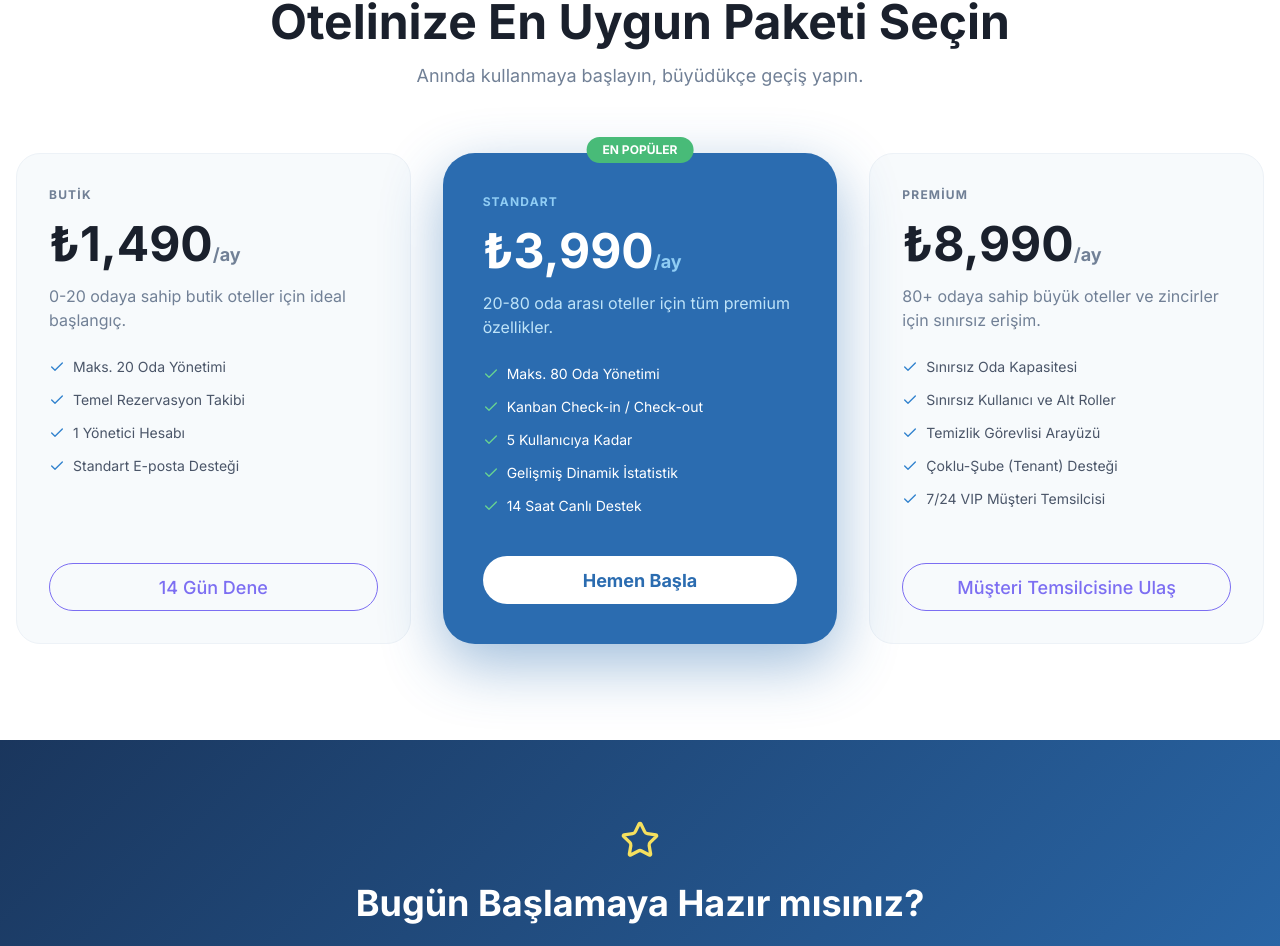
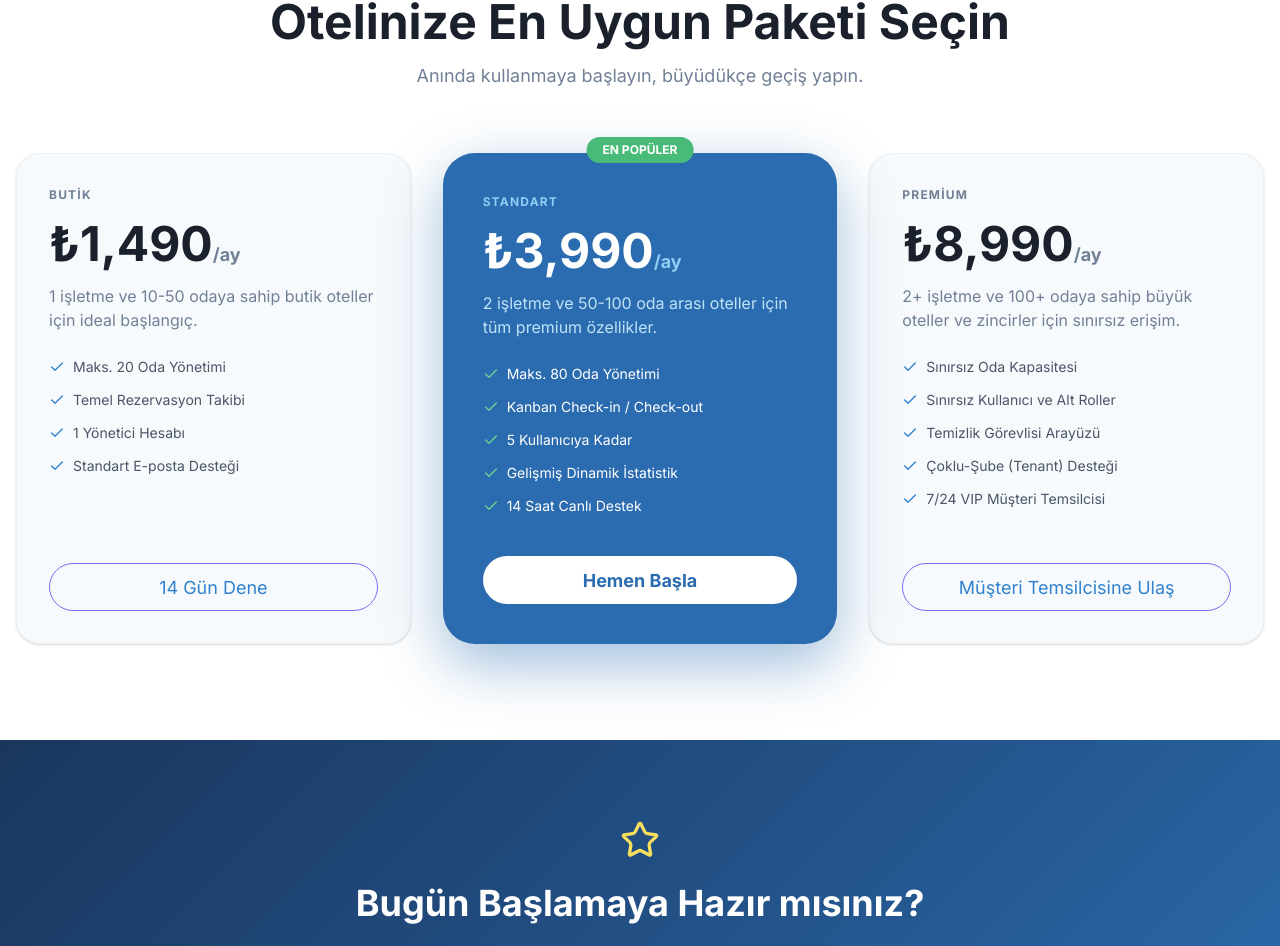
Before and after one commit to mrtksknn/hotel-management-app, a Next.js app: page / in a window 1280 px wide. Shown: the part 2166-3112 px from the top of the page. Built offline with nearby package versions, Linux system fonts and the light colour scheme; no server answers.

Commit message:
feat: implement initial application layout and landing page with pricing constants

```diff
--- a/app/layout.tsx
+++ b/app/layout.tsx
@@ -9,8 +9,27 @@ import { Inter } from "next/font/google";
 
 const inter = Inter({ subsets: ["latin"] });
 
+import { useEffect, useState } from "react";
+
 export default function RootLayout({ children }: { children: React.ReactNode }) {
   const pathname = usePathname();
+  const [mounted, setMounted] = useState(false);
+
+  useEffect(() => {
+    setMounted(true);
+  }, []);
+
+  if (!mounted) {
+    return (
+      <html lang="tr">
+        <body className={inter.className}>
+          <Providers>
+            <Box minH="100vh" />
+          </Providers>
+        </body>
+      </html>
+    );
+  }
 
   // Ana sayfa, Login ve Register sayfalarında Sidebar gizli olacak
   const isAuthPage = pathname === "/" || pathname === "/login" || pathname === "/register";
--- a/app/page.tsx
+++ b/app/page.tsx
@@ -33,6 +33,7 @@ import {
 import { motion, useInView } from "framer-motion";
 import { useRef, useState } from "react";
 import { useToast } from "@chakra-ui/react";
+import { PRICING_PLANS } from "@/constants/pricing";
 
 // ──────────────────────────────────────────────
 // Motion helpers
@@ -604,67 +605,31 @@ export default function HomePage() {
             </MotionBox>
 
             <SimpleGrid columns={{ base: 1, md: 3 }} spacing={8} alignItems="stretch">
-              {/* Butik */}
+              {PRICING_PLANS.map((plan) => (
                 <MotionVStack
+                  key={plan.id}
                   variants={fadeUp}
-                custom={0}
-                p={8}
-                bg="gray.50"
-                borderRadius="2xl"
-                border="1px solid"
+                  custom={plan.delay}
+                  p={plan.isHighlighted ? 10 : 8}
+                  bg={plan.isHighlighted ? "blue.600" : "gray.50"}
+                  color={plan.isHighlighted ? "white" : "inherit"}
+                  borderRadius={plan.isHighlighted ? "3xl" : "2xl"}
+                  border={plan.isHighlighted ? "none" : "1px solid"}
                   borderColor="gray.100"
                   align="stretch"
                   justify="space-between"
-                _hover={{ boxShadow: "md", transform: "translateY(-4px)" }}
+                  boxShadow={plan.isHighlighted ? "0 20px 60px rgba(43,108,176,0.45)" : "sm"}
+                  transform={plan.isHighlighted ? { md: "scale(1.05)" } : undefined}
+                  position="relative"
+                  zIndex={plan.isHighlighted ? 2 : 1}
+                  _hover={{
+                    boxShadow: plan.isHighlighted ? "0 28px 80px rgba(43,108,176,0.55)" : "md",
+                    transform: plan.isHighlighted ? { md: "scale(1.07)" } : "translateY(-4px)"
+                  }}
                   transition="all 0.3s"
                 >
                   <Box>
-                  <Text fontWeight="bold" color="gray.500" letterSpacing="widest" fontSize="xs">
-                    BUTİK
-                  </Text>
-                  <Heading size="2xl" my={4}>
-                    ₺1,490
-                    <Text as="span" fontSize="lg" color="gray.500">
-                      /ay
-                    </Text>
-                  </Heading>
-                  <Text color="gray.500" mb={6}>
-                    0-20 odaya sahip butik oteller için ideal başlangıç.
-                  </Text>
-                  <List spacing={3} mb={8}>
-                    {["Maks. 20 Oda Yönetimi", "Temel Rezervasyon Takibi", "1 Yönetici Hesabı", "Standart E-posta Desteği"].map(
-                      (item) => (
-                        <ListItem key={item} display="flex" alignItems="center" gap={2}>
-                          <Icon as={Check} color="blue.500" boxSize={4} />
-                          <Text color="gray.600" fontSize="sm">{item}</Text>
-                        </ListItem>
-                      )
-                    )}
-                  </List>
-                </Box>
-                <Button size="lg" variant="outline" colorScheme="blue" borderRadius="full">
-                  14 Gün Dene
-                </Button>
-              </MotionVStack>
-
-              {/* Standart – highlighted */}
-              <MotionVStack
-                variants={fadeUp}
-                custom={1}
-                p={10}
-                bg="blue.600"
-                color="white"
-                borderRadius="3xl"
-                boxShadow="0 20px 60px rgba(43,108,176,0.45)"
-                align="stretch"
-                transform={{ md: "scale(1.05)" }}
-                position="relative"
-                justify="space-between"
-                zIndex={2}
-                _hover={{ boxShadow: "0 28px 80px rgba(43,108,176,0.55)", transform: { md: "scale(1.07)" } }}
-                transition="all 0.3s"
-              >
-                <Box>
+                    {plan.badge && (
                       <Badge
                         position="absolute"
                         top="-4"
@@ -679,94 +644,50 @@ export default function HomePage() {
                         fontSize="xs"
                         fontWeight="bold"
                       >
-                    EN POPÜLER
+                        {plan.badge}
                       </Badge>
-                  <Text fontWeight="bold" color="blue.200" letterSpacing="widest" fontSize="xs">
-                    STANDART
+                    )}
+                    <Text
+                      fontWeight="bold"
+                      color={plan.isHighlighted ? "blue.200" : "gray.500"}
+                      letterSpacing="widest"
+                      fontSize="xs"
+                    >
+                      {plan.name}
                     </Text>
                     <Heading size="2xl" my={4}>
-                    ₺3,990
-                    <Text as="span" fontSize="lg" color="blue.200">
+                      ₺{plan.price}
+                      <Text as="span" fontSize="lg" color={plan.isHighlighted ? "blue.200" : "gray.500"}>
                         /ay
                       </Text>
                     </Heading>
-                  <Text color="blue.100" mb={6}>
-                    20-80 oda arası oteller için tüm premium özellikler.
+                    <Text color={plan.isHighlighted ? "blue.100" : "gray.500"} mb={6}>
+                      {plan.description}
                     </Text>
-                  <List spacing={3} mb={8} color="white">
-                    {[
-                      "Maks. 80 Oda Yönetimi",
-                      "Kanban Check-in / Check-out",
-                      "5 Kullanıcıya Kadar",
-                      "Gelişmiş Dinamik İstatistik",
-                      "14 Saat Canlı Destek",
-                    ].map((item) => (
+                    <List spacing={3} mb={8} color={plan.isHighlighted ? "white" : "inherit"}>
+                      {plan.features.map((item) => (
                         <ListItem key={item} display="flex" alignItems="center" gap={2}>
-                        <Icon as={Check} color="green.300" boxSize={4} />
-                        <Text fontSize="sm">{item}</Text>
+                          <Icon as={Check} color={plan.isHighlighted ? "green.300" : "blue.500"} boxSize={4} />
+                          <Text color={plan.isHighlighted ? "white" : "gray.600"} fontSize="sm">{item}</Text>
                         </ListItem>
                       ))}
                     </List>
                   </Box>
                   <Button
                     size="lg"
-                  bg="white"
-                  color="blue.600"
+                    variant={plan.isHighlighted ? "solid" : "outline"}
+                    bg={plan.isHighlighted ? "white" : "transparent"}
+                    color={plan.isHighlighted ? "blue.600" : plan.colorScheme + ".500"}
+                    colorScheme={plan.isHighlighted ? undefined : plan.colorScheme}
                     borderRadius="full"
-                  fontWeight="bold"
-                  _hover={{ bg: "blue.50" }}
-                  onClick={() => router.push("/register")}
+                    fontWeight={plan.isHighlighted ? "bold" : "normal"}
+                    _hover={plan.isHighlighted ? { bg: "blue.50" } : { bg: plan.colorScheme + ".50" }}
+                    onClick={() => plan.id === "standart" ? router.push("/register") : undefined}
                   >
-                  Hemen Başla
+                    {plan.buttonText}
                   </Button>
                 </MotionVStack>
-
-              {/* Premium */}
-              <MotionVStack
-                variants={fadeUp}
-                custom={2}
-                p={8}
-                bg="gray.50"
-                borderRadius="2xl"
-                border="1px solid"
-                borderColor="gray.100"
-                align="stretch"
-                justify="space-between"
-                _hover={{ boxShadow: "md", transform: "translateY(-4px)" }}
-                transition="all 0.3s"
-              >
-                <Box>
-                  <Text fontWeight="bold" color="gray.500" letterSpacing="widest" fontSize="xs">
-                    PREMİUM
-                  </Text>
-                  <Heading size="2xl" my={4}>
-                    ₺8,990
-                    <Text as="span" fontSize="lg" color="gray.500">
-                      /ay
-                    </Text>
-                  </Heading>
-                  <Text color="gray.500" mb={6}>
-                    80+ odaya sahip büyük oteller ve zincirler için sınırsız erişim.
-                  </Text>
-                  <List spacing={3} mb={8}>
-                    {[
-                      "Sınırsız Oda Kapasitesi",
-                      "Sınırsız Kullanıcı ve Alt Roller",
-                      "Temizlik Görevlisi Arayüzü",
-                      "Çoklu-Şube (Tenant) Desteği",
-                      "7/24 VIP Müşteri Temsilcisi",
-                    ].map((item) => (
-                      <ListItem key={item} display="flex" alignItems="center" gap={2}>
-                        <Icon as={Check} color="blue.500" boxSize={4} />
-                        <Text color="gray.600" fontSize="sm">{item}</Text>
-                      </ListItem>
               ))}
-                  </List>
-                </Box>
-                <Button size="lg" variant="outline" colorScheme="blue" borderRadius="full">
-                  Müşteri Temsilcisine Ulaş
-                </Button>
-              </MotionVStack>
             </SimpleGrid>
           </RevealSection>
         </Container>
--- /dev/null
+++ b/constants/pricing.ts
@@ -0,0 +1,64 @@
+export interface PricingPlan {
+  id: string;
+  name: string;
+  price: string;
+  description: string;
+  features: string[];
+  buttonText: string;
+  isHighlighted?: boolean;
+  badge?: string;
+  colorScheme: string;
+  delay: number;
+}
+
+export const PRICING_PLANS: PricingPlan[] = [
+  {
+    id: "butik",
+    name: "BUTİK",
+    price: "1,490",
+    description: "1 işletme ve 10-50 odaya sahip butik oteller için ideal başlangıç.",
+    features: [
+      "Maks. 20 Oda Yönetimi",
+      "Temel Rezervasyon Takibi",
+      "1 Yönetici Hesabı",
+      "Standart E-posta Desteği"
+    ],
+    buttonText: "14 Gün Dene",
+    colorScheme: "blue",
+    delay: 0
+  },
+  {
+    id: "standart",
+    name: "STANDART",
+    price: "3,990",
+    description: "2 işletme ve 50-100 oda arası oteller için tüm premium özellikler.",
+    badge: "EN POPÜLER",
+    isHighlighted: true,
+    features: [
+      "Maks. 80 Oda Yönetimi",
+      "Kanban Check-in / Check-out",
+      "5 Kullanıcıya Kadar",
+      "Gelişmiş Dinamik İstatistik",
+      "14 Saat Canlı Destek"
+    ],
+    buttonText: "Hemen Başla",
+    colorScheme: "blue",
+    delay: 1
+  },
+  {
+    id: "premium",
+    name: "PREMİUM",
+    price: "8,990",
+    description: "2+ işletme ve 100+ odaya sahip büyük oteller ve zincirler için sınırsız erişim.",
+    features: [
+      "Sınırsız Oda Kapasitesi",
+      "Sınırsız Kullanıcı ve Alt Roller",
+      "Temizlik Görevlisi Arayüzü",
+      "Çoklu-Şube (Tenant) Desteği",
+      "7/24 VIP Müşteri Temsilcisi"
+    ],
+    buttonText: "Müşteri Temsilcisine Ulaş",
+    colorScheme: "blue",
+    delay: 2
+  }
+];
```
Lines whose indentation alone changed are shown as unchanged.
